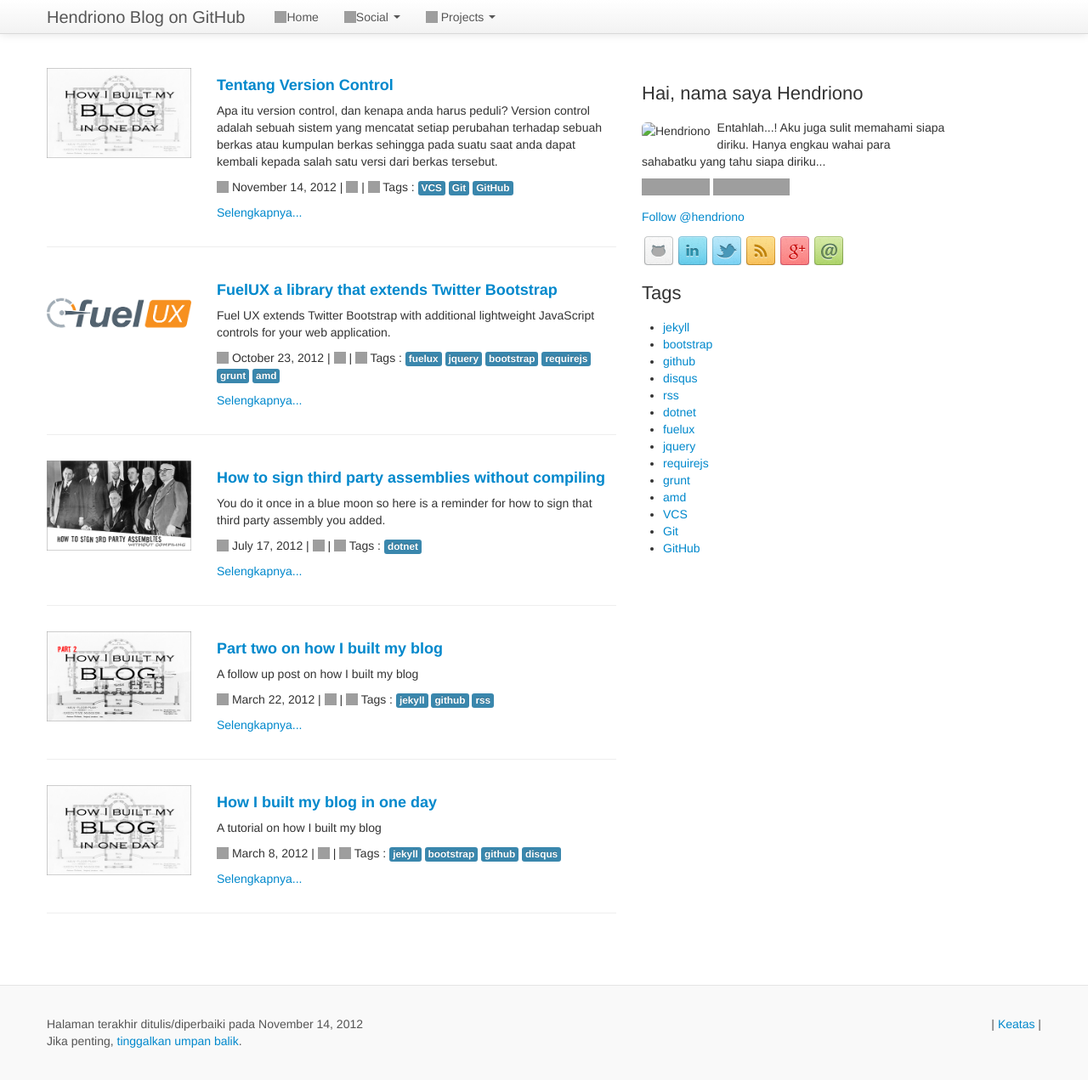
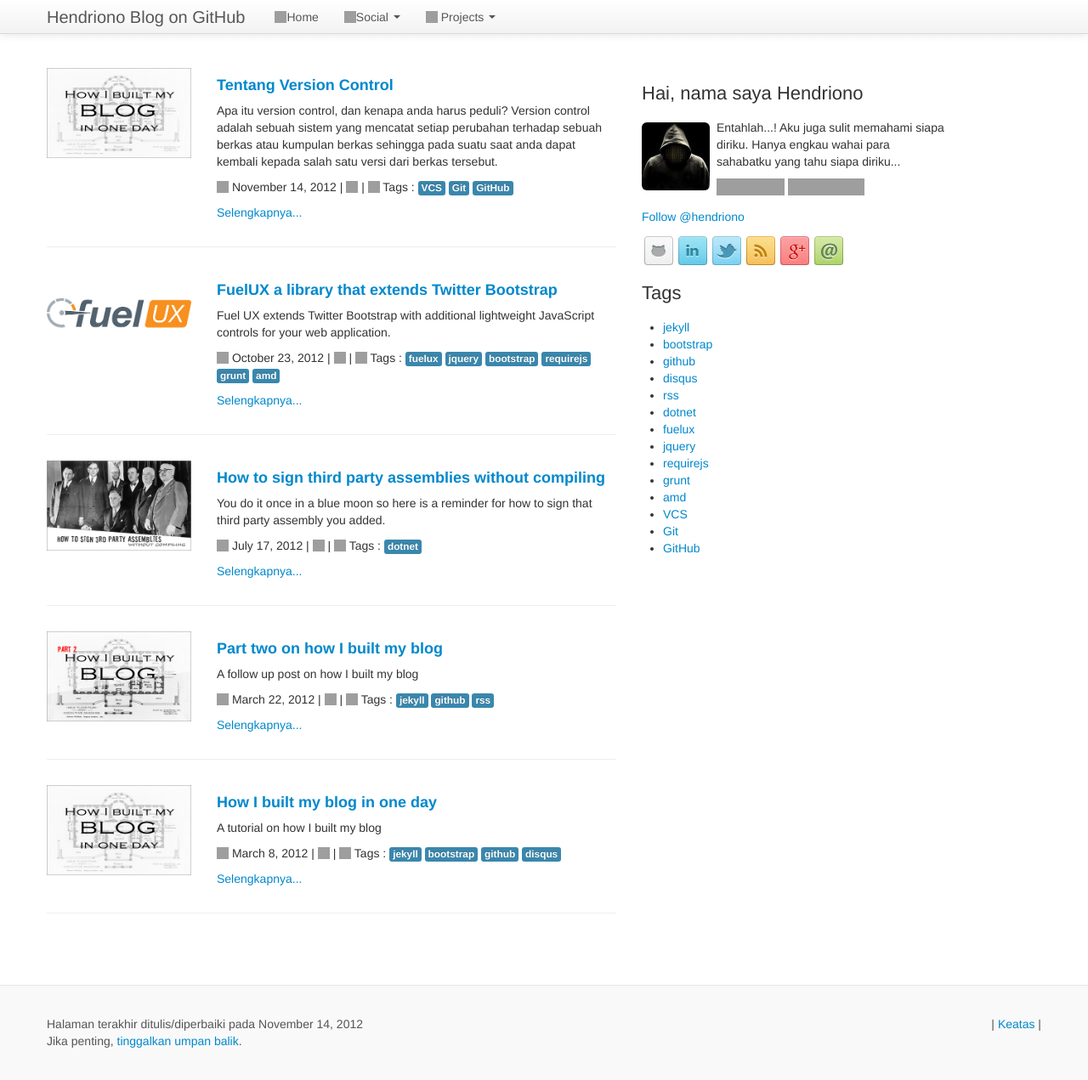
Before and after one commit to hendriono/hendriono.github.com, a Jekyll site: the page built from index.html, in a window 1280 px wide and 1271 px high. Shown: the whole window at 85% size. Built offline with Jekyll 4.4.1, drawn with Linux system fonts in a browser that asks for light colours; nearby versions of some CDN libraries; Markdown is read by kramdown in place of the engine named in the settings; comment, search, counter and statistics services are not loaded; grey boxes are pictures that could not be loaded.

Commit message:
Ekstensi Gambar
Ekstensi gambar salah

```diff
--- a/_includes/aboutme.html
+++ b/_includes/aboutme.html
@@ -1,5 +1,5 @@
 <h2>Hai, nama saya Hendriono</h2>
-<p><img src="/img/favicon.jpg" alt="Hendriono" title="Follow me on Twitter @dedehendriono"  class="img-rounded floatLeft" /> Entahlah...! Aku juga sulit memahami siapa diriku. Hanya engkau wahai para sahabatku yang tahu siapa diriku...</p>
+<p><img src="/img/favicon.jpeg" alt="Hendriono" title="Follow me on Twitter @dedehendriono"  class="img-rounded floatLeft" /> Entahlah...! Aku juga sulit memahami siapa diriku. Hanya engkau wahai para sahabatku yang tahu siapa diriku...</p>
 
 <p><iframe class="github-btn" src="http://ghbtns.com/github-btn.html?user=hendriono&repo=hendriono.github.com&type=watch&count=true" allowtransparency="true" frameborder="0" scrolling="0" width="80px" height="20px"></iframe>&nbsp;<iframe class="github-btn" src="http://ghbtns.com/github-btn.html?user=hendriono&repo=hendriono.github.com&type=fork&count=true" allowtransparency="true" frameborder="0" scrolling="0" width="98px" height="20px"></iframe></p>
 <p><a href="https://twitter.com/dedehendriono" class="twitter-follow-button" data-link-color="#0069D6" data-show-count="true">Follow @hendriono</a></p>
```
